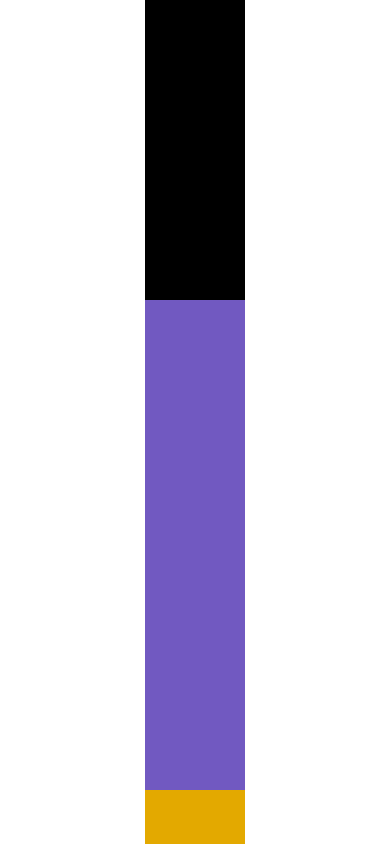
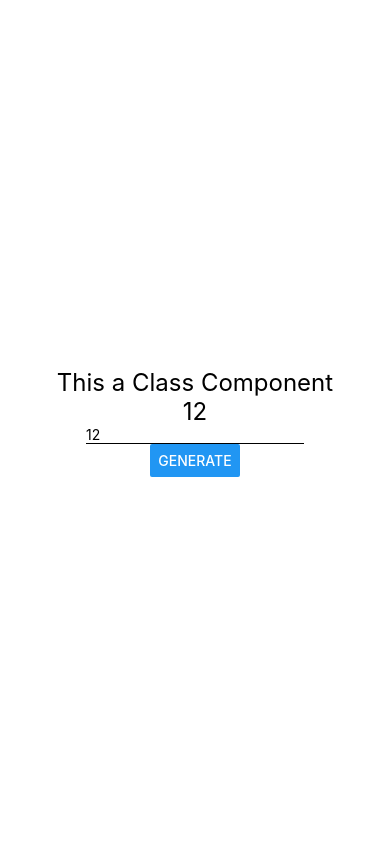
Before and after one commit to renato3x/react-native-studies, a React Native app in the folder exercises/: screen / in a window 390 px wide. Built offline with nearby package versions, Linux system fonts and the light colour scheme.

Commit message:
add: mega sena

```diff
--- a/exercises/src/App.js
+++ b/exercises/src/App.js
@@ -23,6 +23,7 @@ import FlexBoxV1 from './components/layout/FlexBoxV1';
 import FlexBoxV2 from './components/layout/FlexBoxV2';
 import FlexBoxV3 from './components/layout/FlexBoxV3';
 import FlexBoxV4 from './components/layout/FlexBoxV4';
+import Mega from './components/mega/Mega';
 
 // View -> Componente base para a visualização dos outros componentes
 // Text -> Onde colocamos os textos da aplicação mobile
@@ -69,7 +70,8 @@ export default function App() {
       {/* <FlexBoxV1/> */}
       {/* <FlexBoxV2/> */}
       {/* <FlexBoxV3/> */}
-      <FlexBoxV4/>
+      {/* <FlexBoxV4/> */}
+      <Mega quantity={12}/>
     </SafeAreaView>
   );
 }
--- /dev/null
+++ b/exercises/src/components/mega/Mega.js
@@ -0,0 +1,72 @@
+import React from 'react';
+import { Button, Text, TextInput, View } from 'react-native';
+import styles from '../styles';
+import { faker } from '@faker-js/faker';
+import Number from './Number';
+
+export default class Mega extends React.Component {
+  state = {
+    quantity: this.props.quantity,
+    numbers: []
+  };
+
+  handleChangeQuantity(value) {
+    this.setState({ quantity: +value });
+  }
+
+  generateNumbers() {
+    const numbers = [];
+
+    while (numbers.length != this.state.quantity) {
+      const number = faker.number.int({ min: 1, max: 60 });
+
+      if (!numbers.includes(number)) {
+        numbers.push(number);
+      }
+    }
+
+    numbers.sort((a, b) => a - b)
+    this.setState({ numbers });
+  }
+
+  showNumbers() {
+    return this.state.numbers.map((number, index) => {
+      return <Number key={index} number={number}/>
+    })
+  }
+
+  render() {
+    return (
+      <>
+        <Text style={styles.text}>This a Class Component</Text>
+        <Text style={styles.text}>{ this.state.quantity || 0 }</Text>
+        <TextInput
+          keyboardType="numeric"
+          placeholder="Numbers quantity"
+          value={`${this.state.quantity}`}
+          onChangeText={value => this.handleChangeQuantity(value)}
+          style={{
+            borderBottomWidth: 1,
+          }}
+        />
+        <Button
+          title="Generate"
+          onPress={() => this.generateNumbers()}
+        />
+        {
+          this.state.numbers.length > 0 &&
+          <View style={{
+            padding: 30,
+            backgroundColor: 'red',
+            justifyContent: 'center',
+            alignItems: 'center',
+            flexDirection: 'row',
+            flexWrap: 'wrap'
+          }}>
+            { this.showNumbers() }
+          </View>
+        }
+      </>
+    )
+  }
+}
--- /dev/null
+++ b/exercises/src/components/mega/Number.js
@@ -0,0 +1,25 @@
+import { StyleSheet, Text, View } from "react-native";
+
+export default function Number({ number }) {
+  return (
+    <View style={style.container}>
+      <Text style={style.number}>{ number }</Text>
+    </View>
+  )
+}
+
+const style = StyleSheet.create({
+  container: {
+    width: 50,
+    height: 50,
+    backgroundColor: '#000',
+    margin: 5,
+    borderRadius: 25,
+    justifyContent: 'center',
+    alignItems: 'center'
+  },
+  number: {
+    color: '#fff',
+    fontSize: 24
+  }
+});
```
